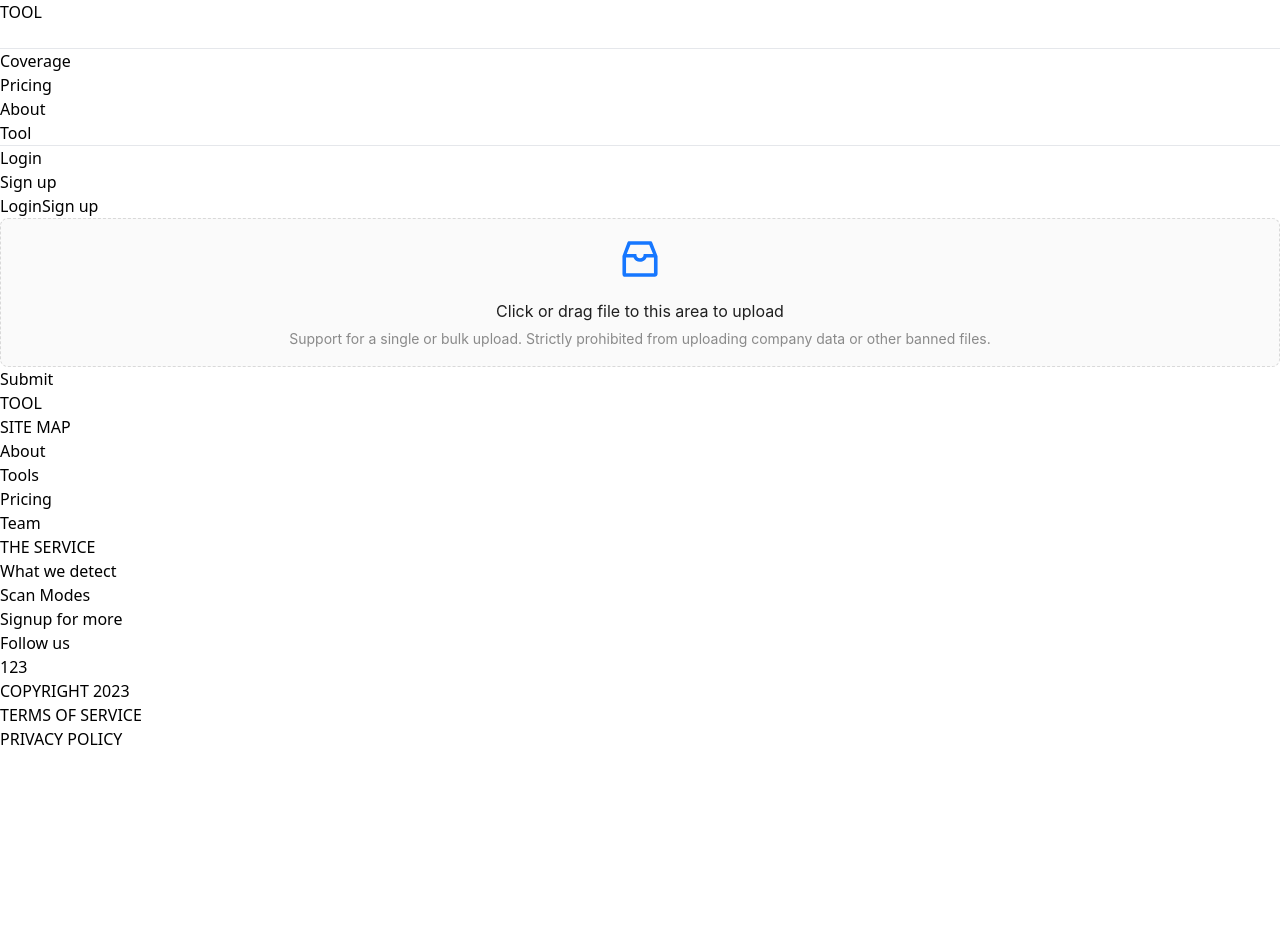
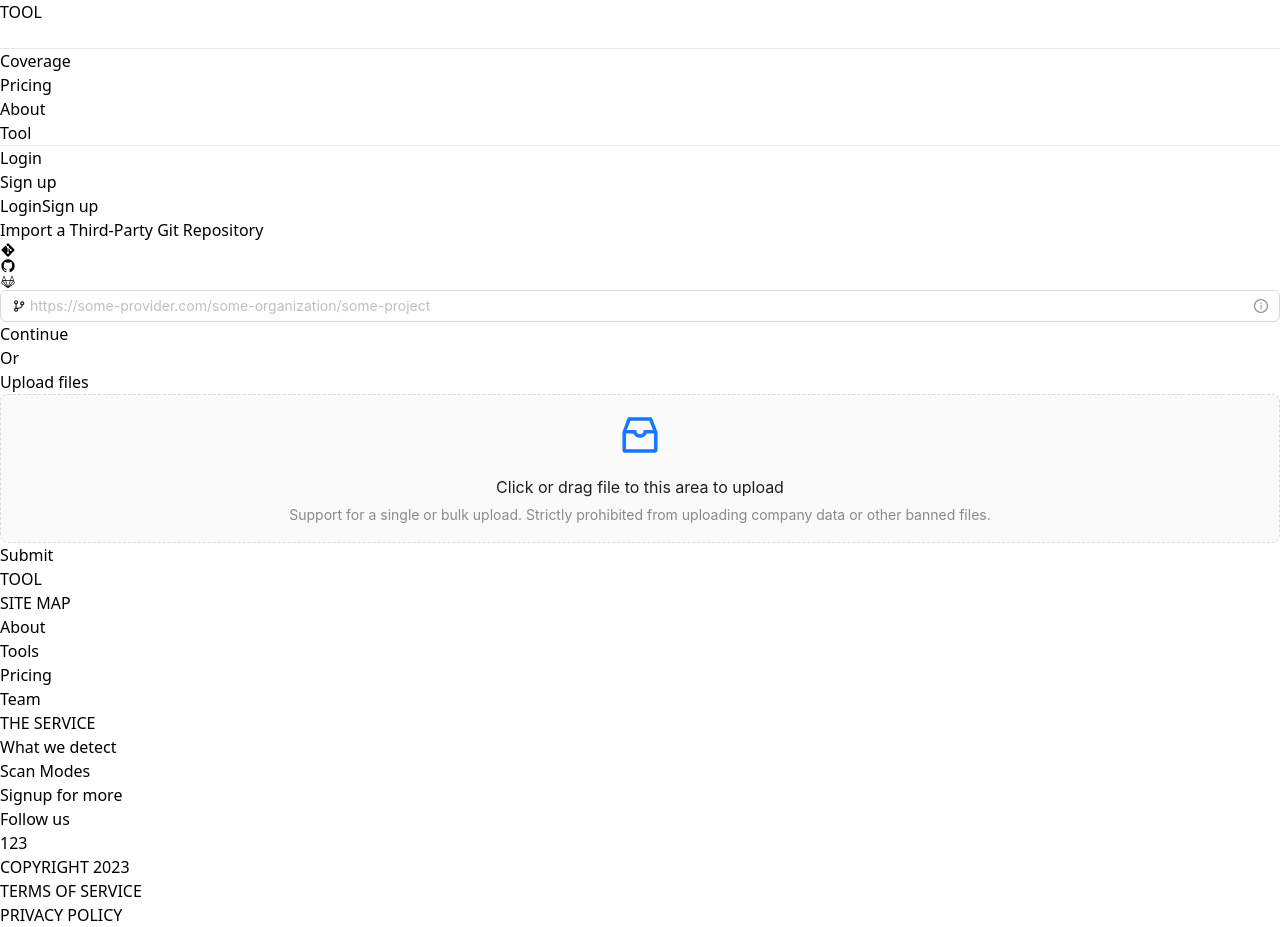
Before and after one commit to ppppHHHuuuu/Tool-Integrating, a Next.js app in the folder FE/: page /tool in a window 1280 px wide. Before the commit the page ends 800 px from the top, so only its background shows below. Built offline with nearby package versions, Linux system fonts and the light colour scheme.

Commit message:
style: Adding style for Tool UI

```diff
--- a/FE/components/Home/Coverage.tsx
+++ b/FE/components/Home/Coverage.tsx
@@ -3,7 +3,7 @@ import Link from "next/link";
 
 const Coverage: React.FC = () => {
     return (
-        <section className="h-screen p-8 bg-white">
+        <section className="h-screen p-8 bg-white lg:px-32">
             <div className="w-full mb-8 md:mb-12 lg:w-1/2">
                 <h2 className="mb-6 text-2xl font-bold sm:text-3xl md:text-5xl">See our current coverage</h2>
                 <p>
--- a/FE/components/Home/GetStarted.tsx
+++ b/FE/components/Home/GetStarted.tsx
@@ -3,7 +3,7 @@ import Link from 'next/link';
 
 const GetStarted: React.FC = () => {
   return (
-    <section className="p-8 m-4 text-white bg-slate-950 rounded-xl h-96">
+    <section className="p-8 m-4 mb-12 text-white bg-slate-950 rounded-xl h-96 lg:mx-32">
         <div className='h-52'>
             <div className="w-full mb-4 md:mb-12 md:w-3/4">
                 <h2 className="text-2xl font-bold duration-500 sm:text-4xl md:text-5xl">Take control of your smart contract security today</h2>
--- a/FE/components/Home/Partners.tsx
+++ b/FE/components/Home/Partners.tsx
@@ -6,7 +6,7 @@ import AnchainLogo from "../../assets/images/logo_anchain.png"
 
 const Partners: React.FC = () => {
   return (
-    <section className="h-screen p-8 bg-white">
+    <section className="h-screen p-8 bg-white lg:px-32">
       <div className="w-full mb-8 md:mb-12 lg:w-3/4">
         <h2 className="mb-6 text-2xl font-bold duration-500 sm:text-3xl md:text-5xl">A Rich Ecosystem of Partners, Integrators, and Service Providers</h2>
       </div>
--- /dev/null
+++ b/FE/components/Tool/FileSubmit.tsx
@@ -0,0 +1,96 @@
+import React, {useState} from "react";
+import { useRouter } from 'next/dist/client/router';
+import { InboxOutlined } from '@ant-design/icons';
+import type { UploadProps, UploadFile } from 'antd';
+import { message, Upload } from 'antd';
+const { Dragger } = Upload;
+
+const FileSubmit = () => {
+    const router = useRouter();
+    const [messageApi, contextHolder] = message.useMessage();
+    const [submitDisable, setSubmitDisable] = useState<boolean>(true);
+    const [submittedFiles, setSubmittedFiles] = useState<UploadFile[]>([]);
+
+    const handleSubmit = () => {
+        setSubmitDisable(true);
+        console.log("Các files đã submit thành công: ", submittedFiles);
+        messageApi
+        .open({
+            type: 'loading',
+            content: 'Processing your file...',
+            duration: 2.5,
+        })
+        .then(() => message.success('Loading finished', 0.5))
+        setTimeout(() => {
+        setSubmitDisable(false);
+        router.push({
+            pathname: '/result/[path]',
+            query: {
+            path: submittedFiles[0].name,
+            filename: submittedFiles[0].name,
+            ref: 'Tung',
+            }
+        });
+        setSubmittedFiles([]);
+        }, 3000)
+    }
+
+    const props: UploadProps = {
+        name: 'file',
+        multiple: false,
+        action: 'https://www.mocky.io/v2/5cc8019d300000980a055e76',
+        onChange(info) {
+        const { status } = info.file;
+        if (status !== 'uploading') {
+            console.log("Trạng thái upload:", info)
+            console.log("Các file đã upload:", info.fileList);
+        }
+
+        if (status === 'done') {
+            message.success(`${info.file.name} file uploaded successfully.`);
+            setSubmittedFiles([...submittedFiles, info.file]);
+            setSubmitDisable(false);
+        } else if (status === 'error') {
+            message.error(`${info.file.name} file upload failed.`);
+        }
+        },
+        onDrop(e) {
+        console.log('Dropped files', e.dataTransfer.files);
+        },
+    };
+
+    return (
+        <div className="p-8 border border-gray-200 rounded shadow-md md:mx-20">
+            <div className='grid grid-cols-2'>
+                <h2 className='mb-8 text-xl font-bold'>
+                    Upload files
+                </h2>
+            </div>
+            <div className="min-w-full mb-8 h-80">
+                <Dragger {...props}>
+                    <p className="ant-upload-drag-icon">
+                        <InboxOutlined />
+                    </p>
+                    <p className="ant-upload-text">Click or drag file to this area to upload</p>
+                    <p className="px-4 ant-upload-hint">
+                        Support for a single or bulk upload. Strictly prohibited from uploading company data or other
+                        banned files.
+                    </p>
+                </Dragger>
+            </div>
+            <div className="flex justify-end mt-4">
+                {contextHolder}
+                <button
+                    className={`w-full px-8 py-4 mb-4 font-bold text-white rounded-md focus:shadow-outline bg-slate-950  focus:outline-none ${submitDisable ? "disabled disabled:opacity-75" : "hover:bg-slate-800"} `}
+                    type="button"
+                    onClick={handleSubmit}
+                    disabled={submitDisable}
+                >
+                    Submit
+                </button>
+            </div>
+        </div>
+    )
+}
+
+export default FileSubmit
--- /dev/null
+++ b/FE/components/Tool/RepoImport.tsx
@@ -0,0 +1,43 @@
+import React from 'react'
+import { InfoCircleOutlined,  } from '@ant-design/icons';
+import { BiGitBranch, BiLogoGithub, BiLogoGitlab, BiLogoGit } from 'react-icons/bi';
+import { Input, Tooltip } from 'antd';
+
+const RepoImport = () => {
+    return (
+        <div className="h-auto p-8 border border-gray-200 rounded shadow-md md:mx-20 md:mt-20">
+            <div className='grid grid-cols-2'>
+                <h2 className='mb-8 font-bold text-md md:text-xl'>
+                    Import a Third-Party Git Repository
+                </h2>
+                <ul className='items-end hidden gap-2 md:flex md:items-start md:justify-end md:flex-row'>
+                    <li><BiLogoGit className='w-4 h-4 md:w-8 md:h-8'/></li>
+                    <li><BiLogoGithub className='w-4 h-4 md:w-8 md:h-8'/></li>
+                    <li><BiLogoGitlab className='w-4 h-4 md:w-8 md:h-8'/></li>
+                </ul>
+            </div>
+            <div>
+                <Input
+                    className='h-12'
+                    placeholder="https://some-provider.com/some-organization/some-project"
+                    prefix={<BiGitBranch/>}
+                    suffix={
+                        <Tooltip title="Enter the URL of a Git repository">
+                            <InfoCircleOutlined style={{ color: 'rgba(0,0,0,.45)' }} />
+                        </Tooltip>
+                    }
+                />
+            </div>
+            <div className="flex justify-end mt-4">
+                <button
+                    className={`py-2 px-8 font-bold text-white rounded-md focus:shadow-outline bg-slate-950  focus:outline-none`}
+                    type="button"
+                >
+                    Continue
+                </button>
+            </div>
+        </div>
+    )
+}
+
+export default RepoImport
--- a/FE/pages/tool.tsx
+++ b/FE/pages/tool.tsx
@@ -1,94 +1,19 @@
 import React, {useState} from "react";
-import { useRouter } from 'next/dist/client/router';
 import Layout from "../components/Layout";
 
-import { InboxOutlined } from '@ant-design/icons';
-import type { UploadProps, UploadFile } from 'antd';
-import { message, Upload } from 'antd';
-const { Dragger } = Upload;
+import FileSubmit from "../components/Tool/FileSubmit";
+import RepoImport from "../components/Tool/RepoImport";
 
 const tool: React.FC = () => {
-  const router = useRouter();
-  const [messageApi, contextHolder] = message.useMessage();
-  const [submitDisable, setSubmitDisable] = useState<boolean>(true);
-  const [submittedFiles, setSubmittedFiles] = useState<UploadFile[]>([]);
-
-  const handleSubmit = () => {
-    setSubmitDisable(true);
-    console.log("Các files đã submit thành công: ", submittedFiles);
-    messageApi
-      .open({
-        type: 'loading',
-        content: 'Processing your file...',
-        duration: 2.5,
-      })
-      .then(() => message.success('Loading finished', 0.5))
-    setTimeout(() => {
-      setSubmitDisable(false);
-      router.push({
-        pathname: '/result/[path]',
-        query: {
-          path: submittedFiles[0].name,
-          filename: submittedFiles[0].name,
-          ref: 'Tung',
-        }
-      });
-      setSubmittedFiles([]);
-    }, 3000)
-  }
-
-  const props: UploadProps = {
-    name: 'file',
-    multiple: false,
-    action: 'https://www.mocky.io/v2/5cc8019d300000980a055e76',
-    onChange(info) {
-      const { status } = info.file;
-      if (status !== 'uploading') {
-        console.log("Trạng thái upload:", info)
-        console.log("Các file đã upload:", info.fileList);
-      }
-
-      if (status === 'done') {
-        message.success(`${info.file.name} file uploaded successfully.`);
-        setSubmittedFiles([...submittedFiles, info.file]);
-        setSubmitDisable(false);
-      } else if (status === 'error') {
-        message.error(`${info.file.name} file upload failed.`);
-      }
-    },
-    onDrop(e) {
-      console.log('Dropped files', e.dataTransfer.files);
-    },
-  };
-
-
   return (
     <Layout title="Tool | Tool">
-      <div className="h-auto min-h-screen p-10 bg-white ">
-        <div className="h-auto p-8 border border-gray-200 rounded shadow-md md:m-40">
-          <div className="h-auto min-w-full">
-            <Dragger {...props}>
-              <p className="ant-upload-drag-icon ">
-                <InboxOutlined/>
-              </p>
-              <p className="ant-upload-text">Click or drag file to this area to upload</p>
-              <p className="ant-upload-hint">
-                Support for a single or bulk upload. Strictly prohibited from uploading company data or other
-                banned files.
-              </p>
-            </Dragger>
+      <div className="flex justify-center h-auto min-h-screen p-10 mb-12 bg-white">
+        <div className="w-full max-w-7xl">
+          <RepoImport />
+          <div className="flex justify-center my-2 md:my-4">
+            <p className="text-xl font-thin md:text-2xl">Or</p>
           </div>
-          <div className="flex justify-end mt-12">
-            {contextHolder}
-            <button
-              className={`w-full px-8 py-4 mb-4 font-bold text-white rounded-md focus:shadow-outline bg-slate-950  focus:outline-none ${submitDisable ? "disabled disabled:opacity-75" : "hover:bg-slate-800"} `}
-              type="button"
-              onClick={handleSubmit}
-              disabled={submitDisable}
-            >
-              Submit
-            </button>
-          </div>
+          <FileSubmit />
         </div>
       </div>
     </Layout>
```
Also changed, not shown: FE/components/Home/Feedback.tsx (+5 -5 lines).
